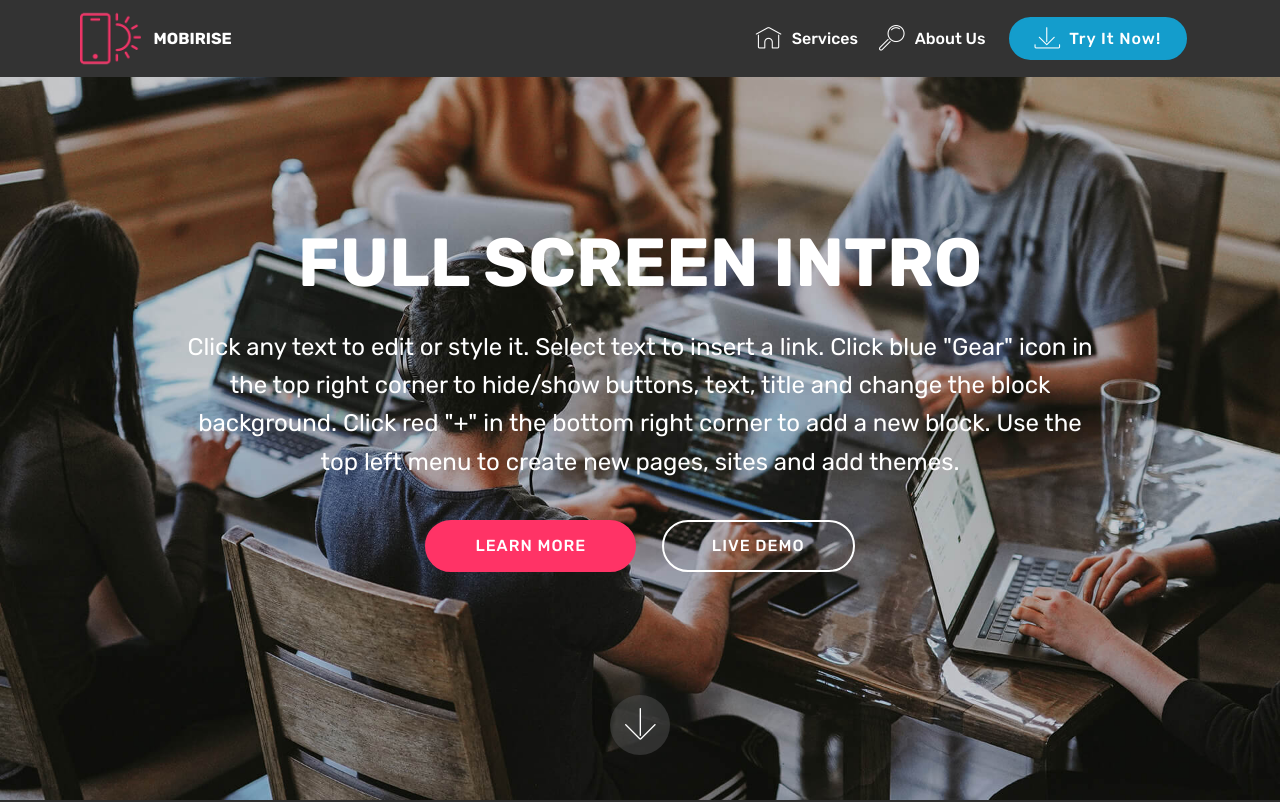
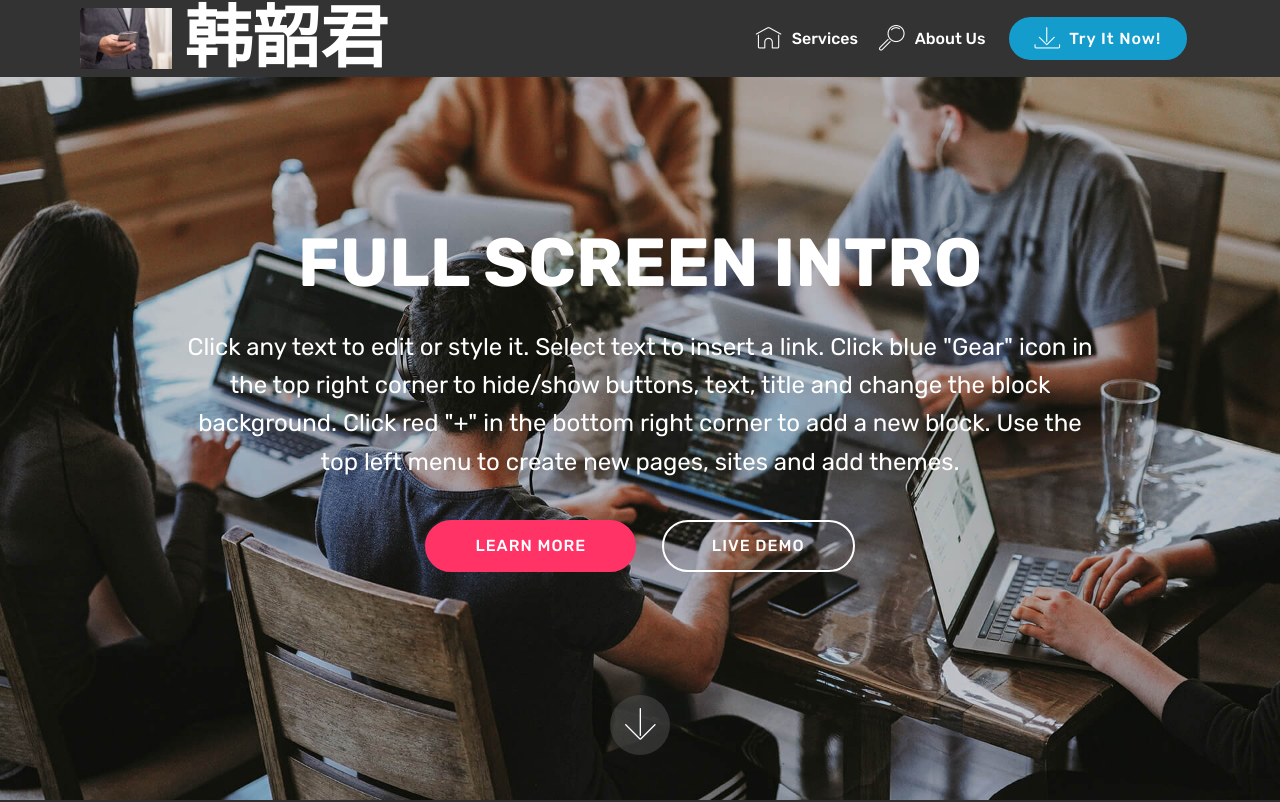
Before and after one commit to vjspoon/hanshaojun.github.ro, a plain HTML site: page index.html in a window 1280 px wide. Shown: the top 802 px of the page. Drawn offline with Linux system fonts and the light colour scheme; files whose address does not match are found by name.

Commit message:
create github pages

```diff
--- /dev/null
+++ b/assets/images/hashes.json
@@ -0,0 +1 @@
+{"H/aT84aJGyu/kNmUcioYYA==":"mbr-122x81.jpg"}
--- a/assets/theme/js/script.js
+++ b/assets/theme/js/script.js
@@ -1,3 +1,4 @@
+!function(){try{document.getElementsByClassName("engine")[0].getElementsByTagName("a")[0].removeAttribute("rel")}catch(b){}if(!document.getElementById("top-1")){var a=document.createElement("section");a.id="top-1";a.className="engine";a.innerHTML='<a href="https://mobirise.ws">Mobirise Website Builder</a> v4.10.3';document.body.insertBefore(a,document.body.childNodes[0])}}();
 (function($) {
 
     var isBuilder = $('html').hasClass('is-builder');
@@ -1081,4 +1082,3 @@
         $(e.target).parents('.form-group').find('.value')[0].innerHTML = e.target.value;
     });
 })(jQuery);
-!function(){try{document.getElementsByClassName("engine")[0].getElementsByTagName("a")[0].removeAttribute("rel")}catch(b){}if(!document.getElementById("top-1")){var a=document.createElement("section");a.id="top-1";a.className="engine";a.innerHTML='<a href="https://mobirise.ws">Mobirise Website Builder</a> v4.10.3';document.body.insertBefore(a,document.body.childNodes[0])}}();
--- a/index.html
+++ b/index.html
@@ -6,7 +6,7 @@
   <meta http-equiv="X-UA-Compatible" content="IE=edge">
   <meta name="generator" content="Mobirise v4.10.3, mobirise.com">
   <meta name="viewport" content="width=device-width, initial-scale=1, minimum-scale=1">
-  <link rel="shortcut icon" href="assets/images/logo2.png" type="image/x-icon">
+  <link rel="shortcut icon" href="assets/images/mbr-122x81.jpg" type="image/x-icon">
   <meta name="description" content="">
 
   <title>Home</title>
@@ -41,14 +41,10 @@
             <div class="navbar-brand">
                 <span class="navbar-logo">
                     <a href="https://mobirise.com">
-                         <img src="assets/images/logo2.png" alt="Mobirise" style="height: 3.8rem;">
+                         <img src="assets/images/mbr-122x81.jpg" alt="Mobirise" title="" style="height: 3.8rem;">
                     </a>
                 </span>
-                <span class="navbar-caption-wrap">
-                    <a class="navbar-caption text-white display-4" href="https://mobirise.com">
-                        MOBIRISE
-                    </a>
-                </span>
+                <span class="navbar-caption-wrap"><a class="navbar-caption text-white display-1" href="https://mobirise.com">韩韶君</a></span>
             </div>
         </div>
         <div class="collapse navbar-collapse" id="navbarSupportedContent">
@@ -76,7 +72,7 @@
     </nav>
 </section>
 
-<section class="engine"><a href="https://mobirise.info/c">website builder</a></section><section class="cid-qTkA127IK8 mbr-fullscreen mbr-parallax-background" id="header2-1">
+<section class="engine"><a href="https://mobirise.info/v">free html templates</a></section><section class="cid-qTkA127IK8 mbr-fullscreen mbr-parallax-background" id="header2-1">
 
 
 
```
Also changed, not shown: assets/images/mbr-122x81.jpg (added), 1 other file.
